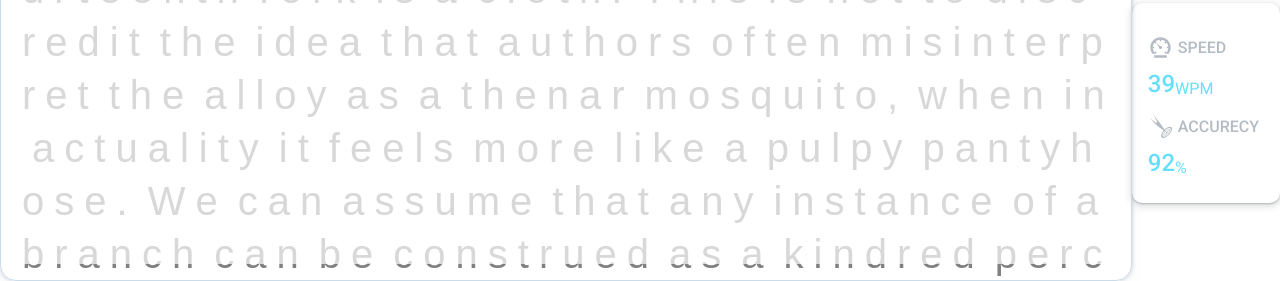
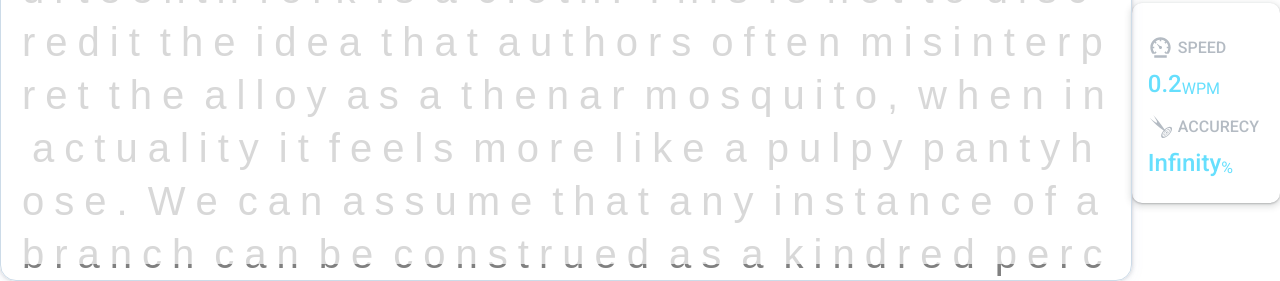
Before and after one commit to vinayak41/flash.type, a React app in the folder frontend/: page / in a window 1280 px wide. Shown: the part 419-700 px from the top of the page. Built offline with nearby package versions, Linux system fonts and the light colour scheme.

Commit message:
calculate speed and accurecy

```diff
--- a/frontend/src/components/CountDown.jsx
+++ b/frontend/src/components/CountDown.jsx
@@ -20,7 +20,7 @@ const CircularProgress = styled.div`
   display: grid;
   place-items: center;
   background: conic-gradient(
-    #4d5bf9 ${(props) => props.time * 360/props.maxTime}deg,
+    #3395da ${(props) => props.time * 360/props.maxTime}deg,
     #cadcff ${(props) => props.time * 360/props.maxTime}deg
   );
   margin: 1rem;
--- a/frontend/src/components/LiveResult.jsx
+++ b/frontend/src/components/LiveResult.jsx
@@ -35,7 +35,7 @@ const Value = styled.div`
   }
 `;
 
-const LiveResult = () => {
+const LiveResult = ({speed, accurecy}) => {
   return (
     <Wrapper>
       <Label>
@@ -43,7 +43,7 @@ const LiveResult = () => {
         <p>SPEED</p>
       </Label>
       <Value>
-        <span>39</span>
+        <span>{speed}</span>
         <span>WPM</span>
       </Value>
       <Label>
@@ -51,7 +51,7 @@ const LiveResult = () => {
         <p>ACCURECY</p>
       </Label>
       <Value>
-        <span>92</span>
+        <span>{accurecy}</span>
         <span>%</span>
       </Value>
     </Wrapper>
--- a/frontend/src/pages/Test.jsx
+++ b/frontend/src/pages/Test.jsx
@@ -21,20 +21,23 @@ const Test = () => {
   const typingContainerRef = useRef();
   const [wrongCharIndexList, setWrongCharIndexList] = useState([]);
   const [time, setTime] = useState(0);
-  const maxTime = 60
 
+  const maxTime = 60; //seconds
+  const speed = (currentIndex + 1) / 5 / (maxTime / 60); // ((total characters) / 5)  / time in minutes
+  const accurecy =
+    Math.floor((currentIndex + 1 - wrongCharIndexList.length) * 100 / currentIndex); // (total caracters - wrong character) * 100 / total caracters
   const startTimer = () => {
     const timerInterval = setInterval(() => {
-        setTime(prevTime => {
-          if(prevTime >= maxTime) {
-            clearInterval(timerInterval)
-            setTestStart(false)
-            return prevTime
-          }
-          return prevTime + 1;
-        })
-    }, 1000)
-  }
+      setTime((prevTime) => {
+        if (prevTime >= maxTime) {
+          clearInterval(timerInterval);
+          setTestStart(false);
+          return prevTime;
+        }
+        return prevTime + 1;
+      });
+    }, 1000);
+  };
 
   const handleStartTest = () => {
     typingContainerRef?.current.focus();
@@ -64,7 +67,7 @@ const Test = () => {
       <RightSection>
         {testStart ? null : <StartButton handleStartTest={handleStartTest} />}
         <CountDown time={time} maxTime={maxTime} />
-        <LiveResult />
+        <LiveResult speed={speed} accurecy={accurecy} />
       </RightSection>
     </Wrapper>
   );
```
